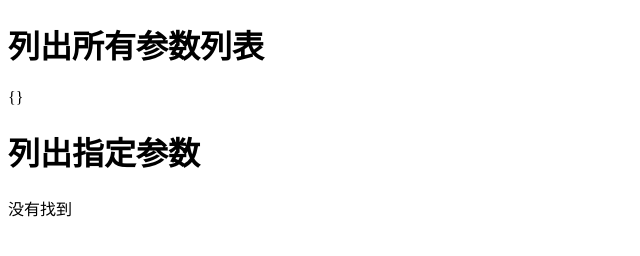
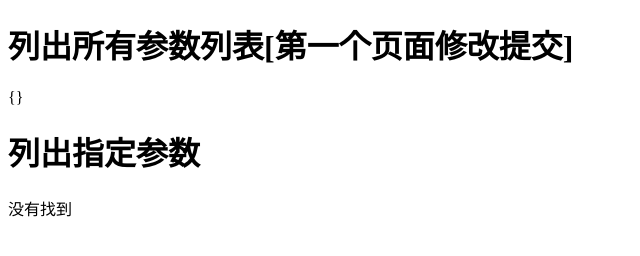
Before and after one commit to product188/url-param-object, a website with bundled scripts: page index.html in a window 1280 px wide. Shown: the whole page, without its empty margins (0-640 px from the left). Built offline with nearby package versions, Linux system fonts and the light colour scheme.

Commit message:
第一个页面修改提交

```diff
--- a/index.html
+++ b/index.html
@@ -5,7 +5,7 @@
     <title>Title</title>
 </head>
 <body>
-<h1>列出所有参数列表</h1>
+<h1>列出所有参数列表[第一个页面修改提交]</h1>
 <div id="paramAll">
 
 </div>
```
